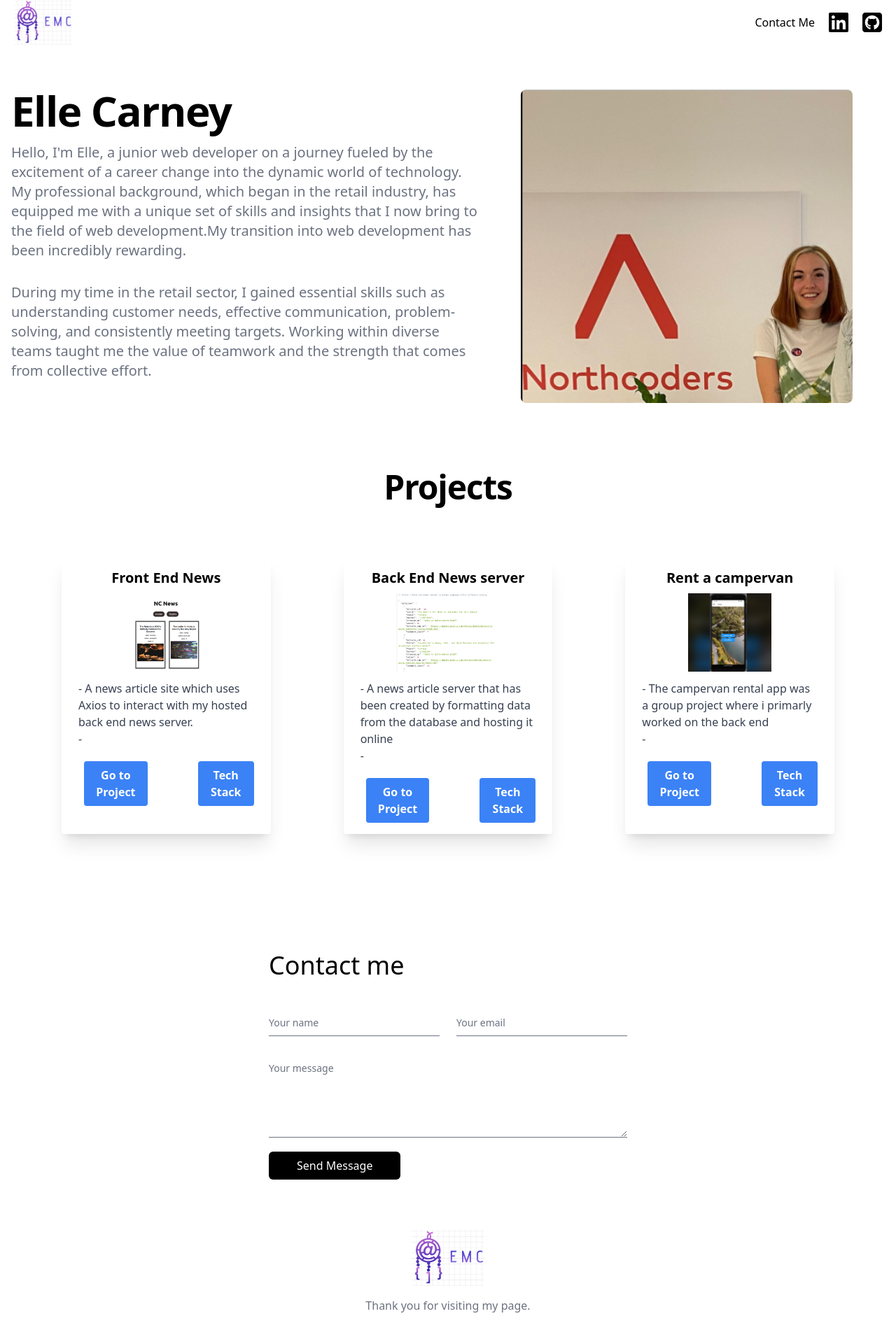
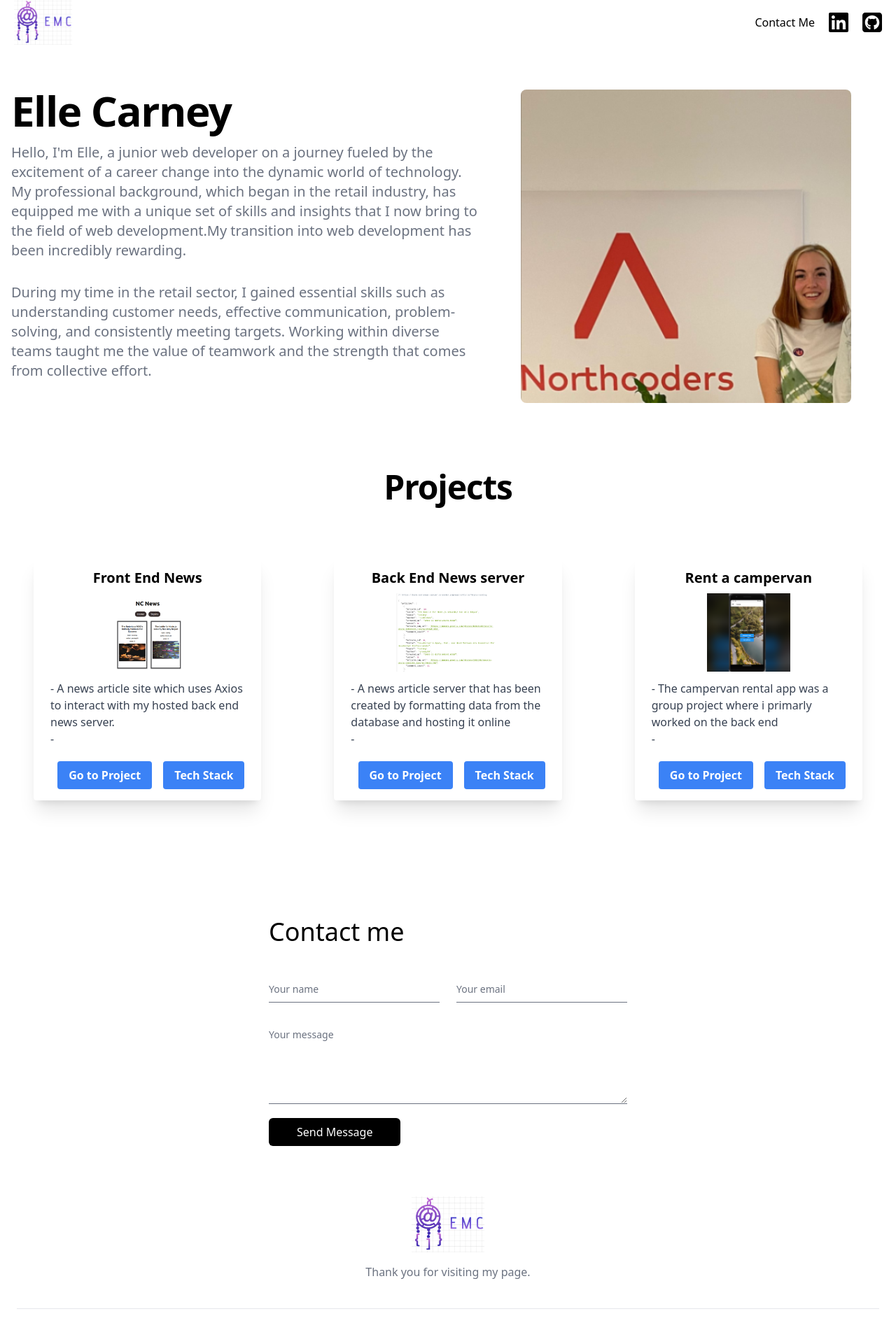
Before and after one commit to 779carney/personal-portfolio, a React (Vite) app: page / in a window 1280 px wide. Shown: the top 1911 px of the page at 70% size. Built offline with nearby package versions, Linux system fonts and the light colour scheme.

Commit message:
made the project section and contact me section responsive

```diff
--- a/src/components/AboutMe.jsx
+++ b/src/components/AboutMe.jsx
@@ -10,8 +10,8 @@ function AboutMe(){
         During my time in the retail sector, I gained essential skills such as understanding customer needs, effective communication, problem-solving, and consistently meeting targets. Working within diverse teams taught me the value of teamwork and the strength that comes from collective effort.
         </p>
         </div>
-        <div className="hidden lg:mt-0 lg:col-span-5 lg:flex rounded-lg">
-            <img src="../img/me.png" alt="A photo of me next to the northcoders sign" className="rounded-lg"/>
+        <div className="hidden lg:mt-0 lg:col-span-5 lg:flex rounded-lg ">
+            <img src="../img/me3.png" alt="A photo of me next to the northcoders sign" className="rounded-lg "/>
         </div>
     </div>
 </section>
--- a/src/components/ContactMe.jsx
+++ b/src/components/ContactMe.jsx
@@ -77,7 +77,7 @@ if(isSuccessfull){
 }
     return (
 
-<div id="contact-me" className="flex mt-10 items-center justify-start bg-white ">
+<div id="contact-me" className="flex mt-10 items-center justify-start bg-white px-4  ">
   <div className="mx-auto w-full max-w-lg mt-16">
     <h1 className="text-4xl font-medium ">Contact me</h1>
 
--- a/src/components/ProjectCard.jsx
+++ b/src/components/ProjectCard.jsx
@@ -2,7 +2,7 @@ function ProjectCard({projects, handleClick}){
 
     return (
 
-        <section className="grid px-10 mt-10 md:grid-cols-2 lg:grid-cols-3 gap-10" id='Projects'>
+        <section className="grid sm:grid-cols-1 mt-10 md:grid-cols-2 lg:grid-cols-3 gap-10" id='Projects'>
 
 
             {projects.map((item) => (
@@ -13,8 +13,8 @@ function ProjectCard({projects, handleClick}){
                         <img className="h-28 mx-auto " src={`../${item.img}`} alt={`${item.title} screenshot`}></img>
                         <p className="text-gray-700 text-left mt-3 dark:bg-slate-800 dark:text-white" > - {item.description}</p>
                         <p className="text-gray-700 text-left dark:bg-slate-800 dark:text-white"> - {item.type}</p>
-                        <div className="flex justify-end	dark:bg-slate-800 dark:text-white">
-                            <button className=" bg-blue-500 mt-5 hover:bg-blue-700 text-white font-bold py-2 px-4 rounded mr-14 ml-2 mb-0" ><a href={item.links[0]} target="_blank">Go to Project</a></button>
+                        <div className="  flex justify-end	dark:bg-slate-800 dark:text-white ">
+                            <button className=" bg-blue-500 mt-5 hover:bg-blue-700 text-white font-bold py-2 px-4 rounded  ml-2 mb-0 " ><a href={item.links[0]} target="_blank">Go to Project</a></button>
                             <button className=" bg-blue-500 mt-5 hover:bg-blue-700 text-white font-bold py-2 px-4 rounded ml-4 " onClick={() => { handleClick(item.id) }} >Tech Stack</button>
                         </div>
                     </div>
```
Also changed, not shown: public/img/me3.png (added).
